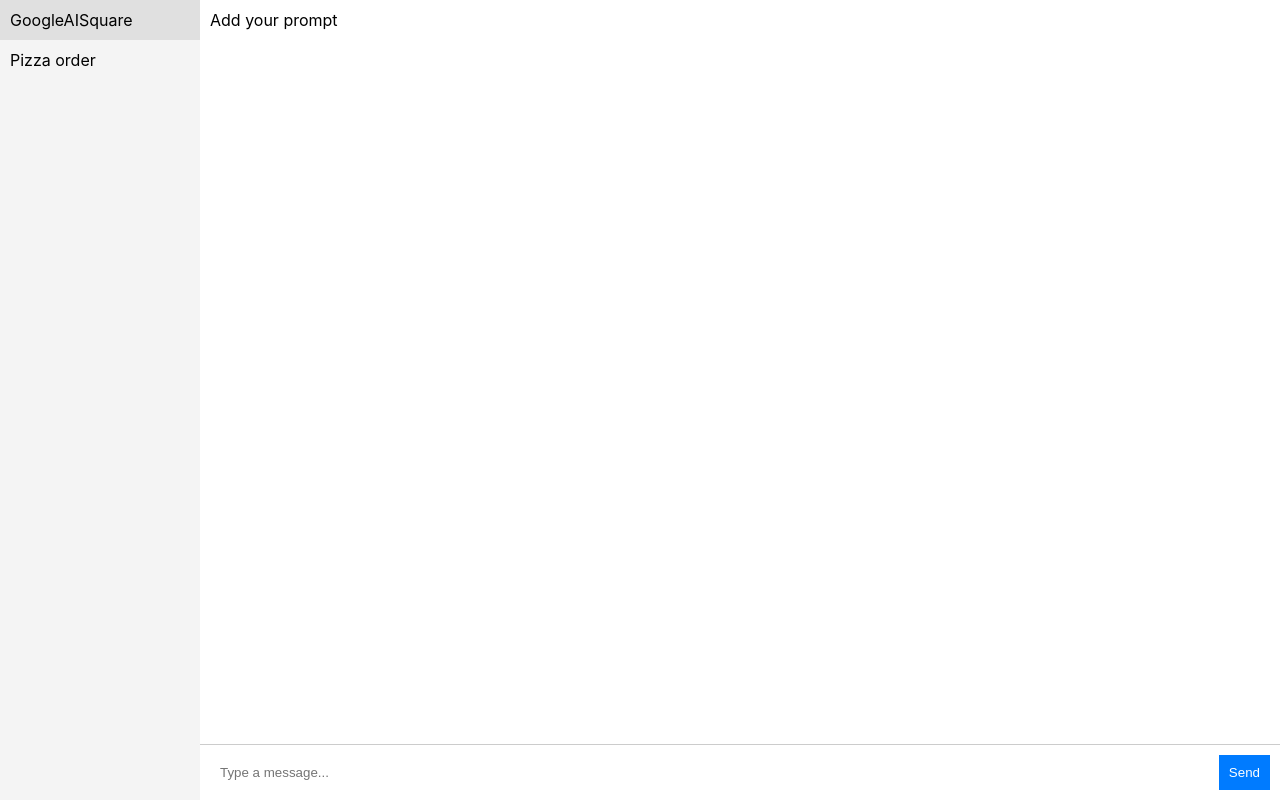
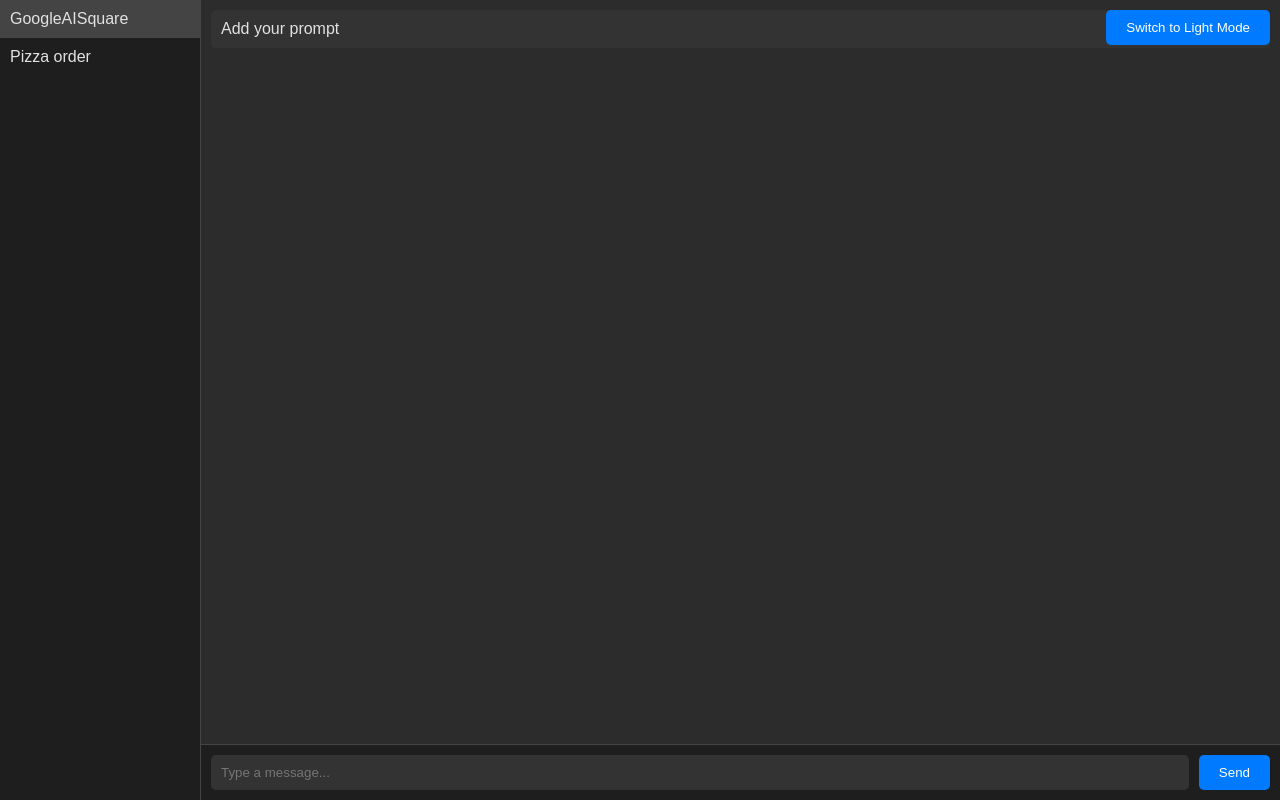
Before and after one commit to site-tech/Square-Google-Hackathon-2023, a React (Create React App) app: page / in a window 1280 px wide. Built offline with nearby package versions, Linux system fonts and the light colour scheme.

Commit message:
dark mode

```diff
--- a/src/App.css
+++ b/src/App.css
@@ -1,21 +1,99 @@
+/* Common Styles */
 .app {
   display: flex;
   height: 100vh;
+  font-family: "Arial", sans-serif;
 }
 
+.mode-toggle {
+  position: absolute;
+  top: 10px;
+  right: 10px;
+  z-index: 1000;
+}
+
+/* Light Mode Styles */
+.light-mode {
+  color: #000;
+  background-color: #f4f4f4;
+}
+
+.light-mode .chat-list,
+.light-mode .input-area {
+  background-color: #e0e0e0;
+}
+
+.light-mode .message {
+  background-color: #fff;
+  color: #000;
+}
+
+.light-mode input {
+  background-color: #fff;
+  color: #000;
+}
+
+.light-mode button {
+  background-color: #007bff;
+  color: #fff;
+}
+
+.light-mode button:hover {
+  background-color: #0056b3;
+}
+
+.light-mode .chat-summary.active {
+  background-color: #d0d0d0;
+}
+
+/* Dark Mode Styles */
+.dark-mode {
+  color: #e1e1e1;
+  background-color: #2c2c2c;
+}
+
+.dark-mode .chat-list,
+.dark-mode .input-area {
+  background-color: #1e1e1e;
+}
+
+.dark-mode .message {
+  background-color: #333333;
+}
+
+.dark-mode input {
+  background-color: #333333;
+  color: #e1e1e1;
+}
+
+.dark-mode button {
+  background-color: #007bff;
+  color: #fff;
+}
+
+.dark-mode button:hover {
+  background-color: #0056b3;
+}
+
+.dark-mode .chat-summary.active {
+  background-color: #444444;
+}
+
+/* Other Styles */
 .chat-list {
   width: 200px;
-  background-color: #f4f4f4;
   overflow-y: auto;
+  border-right: 1px solid #444;
 }
 
 .chat-summary {
   padding: 10px;
   cursor: pointer;
+  transition: background 0.3s;
 }
 
-.chat-summary.active {
-  background-color: #e0e0e0;
+.chat-summary:hover {
+  background-color: #333333;
 }
 
 .chat-window {
@@ -28,16 +106,18 @@
   flex: 1;
   padding: 10px;
   overflow-y: auto;
+  border-bottom: 1px solid #444;
 }
 
 .message {
   margin-bottom: 10px;
+  padding: 10px;
+  border-radius: 5px;
 }
 
 .input-area {
   display: flex;
   padding: 10px;
-  border-top: 1px solid #ccc;
 }
 
 input {
@@ -45,16 +125,14 @@ input {
   padding: 10px;
   border: none;
   outline: none;
+  border-radius: 5px;
+  margin-right: 10px;
 }
 
 button {
-  background-color: #007bff;
-  color: #fff;
   border: none;
-  padding: 10px;
+  padding: 10px 20px;
   cursor: pointer;
+  border-radius: 5px;
+  transition: background 0.3s;
 }
-
-button:hover {
-  background-color: #0056b3;
-}
--- a/src/App.js
+++ b/src/App.js
@@ -8,6 +8,11 @@ function App() {
   ]);
   const [activeChat, setActiveChat] = useState(chats[0]);
   const [newMessage, setNewMessage] = useState("");
+  const [darkMode, setDarkMode] = useState(true);
+
+  const toggleMode = () => {
+    setDarkMode((prevMode) => !prevMode);
+  };
 
   const handleChatClick = (chat) => {
     setActiveChat(chat);
@@ -34,7 +39,12 @@ function App() {
   };
 
   return (
-    <div className="app">
+    <div className={`app ${darkMode ? "dark-mode" : "light-mode"}`}>
+      <div className="mode-toggle">
+        <button onClick={toggleMode}>
+          {darkMode ? "Switch to Light Mode" : "Switch to Dark Mode"}
+        </button>
+      </div>
       <div className="chat-list">
         {chats.map((chat) => (
           <div
```
